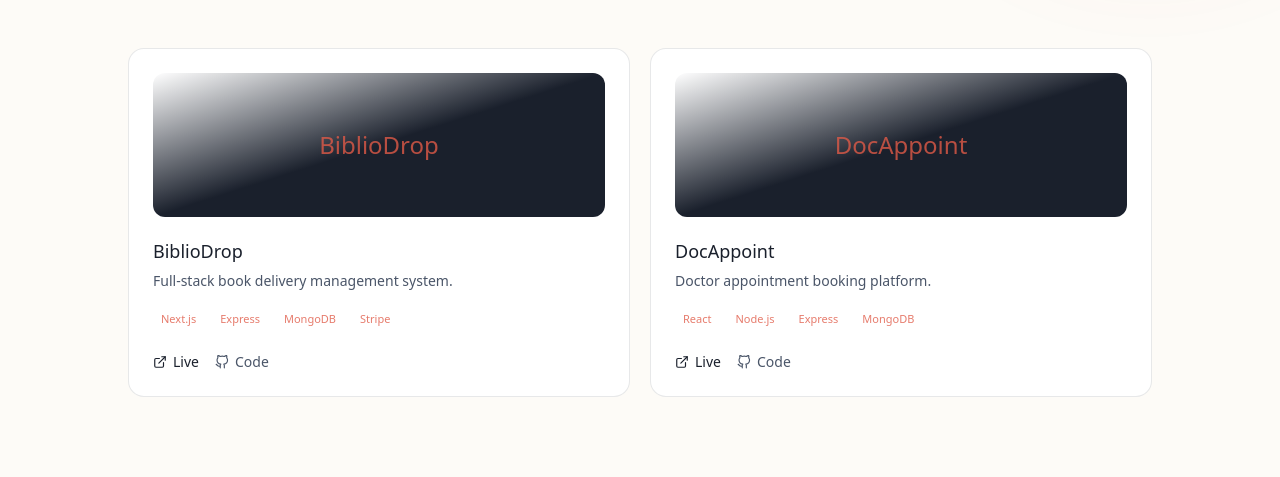
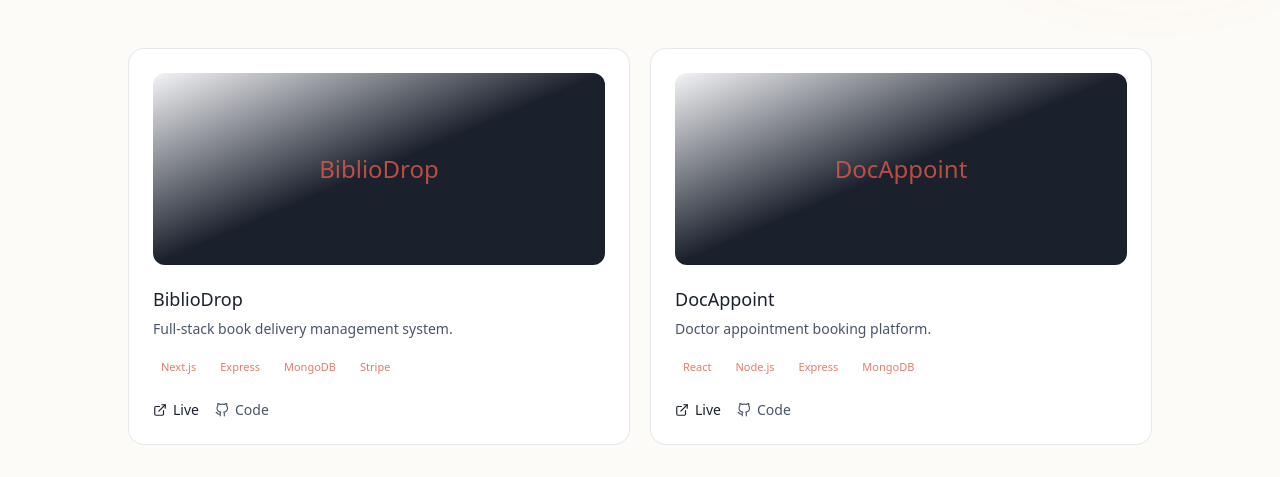
Before and after one commit to mouislambd/portfolio, a Next.js app: page /projects in a window 1280 px wide. Shown: the part 323-800 px from the top of the page. Built offline with nearby package versions, Linux system fonts and the light colour scheme; no server answers; the database is empty; a web font is replaced by a local one.

Commit message:
about section updated

```diff
--- /dev/null
+++ b/components/AnimatedProjectCard.tsx
@@ -0,0 +1,107 @@
+import React, { useState } from 'react';
+import { motion } from 'framer-motion';
+import { FiExternalLink, FiGithub } from 'react-icons/fi';
+
+interface AnimatedProjectCardProps {
+    title: string;
+    description: string;
+    tech: string[];
+    liveLink: string;
+    githubLink: string;
+    videoUrl?: string;
+    fallbackImageUrl?: string;
+}
+
+const AnimatedProjectCard: React.FC<AnimatedProjectCardProps> = ({
+    title,
+    description,
+    tech,
+    liveLink,
+    githubLink,
+    videoUrl,
+    fallbackImageUrl,
+}) => {
+    const [isHovered, setIsHovered] = useState(false);
+
+    return (
+        <motion.div
+            layout
+            initial={{ opacity: 0, y: 16 }}
+            animate={{ opacity: 1, y: 0 }}
+            exit={{ opacity: 0, scale: 0.96 }}
+            transition={{ duration: 0.3 }}
+            whileHover={{ y: -4 }}
+            onHoverStart={() => setIsHovered(true)}
+            onHoverEnd={() => setIsHovered(false)}
+            className="bg-white border border-[#1A202C]/10 rounded-2xl p-6 transition-colors hover:border-[#E05A47]/40 overflow-hidden"
+        >
+            {/* Project Media Container */}
+            <div className="w-full h-48 rounded-xl mb-5 overflow-hidden relative bg-gray-100">
+                {videoUrl ? (
+                    <video
+                        src={videoUrl}
+                        autoPlay
+                        muted
+                        loop
+                        playsInline
+                        className="w-full h-full object-cover transition-transform duration-500"
+                        style={{ transform: isHovered ? 'scale(1.05)' : 'scale(1)' }}
+                    />
+                ) : (
+                    <div className="w-full h-full bg-gradient-to-br from-coral/20 via-ink to-ink flex items-center justify-center">
+                        <span className="font-display text-2xl text-[#E05A47]/80">
+                            {title}
+                        </span>
+                    </div>
+                )}
+                {/* Fallback image could be implemented as an img tag with onError handler */}
+            </div>
+
+            <motion.h3
+                initial={{ opacity: 0 }}
+                whileInView={{ opacity: 1 }}
+                className="text-[#1A202C] text-lg font-medium mb-1.5"
+            >
+                {title}
+            </motion.h3>
+            <p className="text-[#4A5568] text-sm mb-4 line-clamp-2">
+                {description}
+            </p>
+
+            <div className="flex flex-wrap gap-2 mb-5">
+                {tech.map((t) => (
+                    <span
+                        key={t}
+                        className="font-mono text-[11px] text-[#E05A47]/80 bg-[#E05A47]-dim rounded-md px-2 py-1"
+                    >
+                        {t}
+                    </span>
+                ))}
+            </div>
+
+            <div className="flex items-center gap-4">
+                <a
+                    href={liveLink}
+                    target="_blank"
+                    rel="noopener noreferrer"
+                    className="flex items-center gap-1.5 text-sm text-[#1A202C] hover:text-[#E05A47] transition-colors focus-ring"
+                >
+                    <FiExternalLink size={14} />
+                    Live
+                </a>
+
+                <a
+                    href={githubLink}
+                    target="_blank"
+                    rel="noopener noreferrer"
+                    className="flex items-center gap-1.5 text-sm text-[#4A5568] hover:text-[#E05A47] transition-colors focus-ring"
+                >
+                    <FiGithub size={14} />
+                    Code
+                </a>
+            </div>
+        </motion.div>
+    );
+};
+
+export default AnimatedProjectCard;
--- a/components/Projects.tsx
+++ b/components/Projects.tsx
@@ -2,7 +2,8 @@
 
 import { useState, useMemo, useEffect } from 'react';
 import { motion, AnimatePresence } from 'framer-motion';
-import { FiExternalLink, FiGithub, FiSearch } from 'react-icons/fi';
+import { FiSearch } from 'react-icons/fi';
+import AnimatedProjectCard from './AnimatedProjectCard';
 
 const container = {
     hidden: {},
@@ -31,6 +32,7 @@ type Project = {
     liveLink: string;
     githubLink: string;
     previewImage?: string;
+    videoUrl?: string;
 };
 
 export default function Projects() {
@@ -136,62 +138,15 @@ export default function Projects() {
                     <motion.div layout className="grid sm:grid-cols-2 gap-5">
                         <AnimatePresence mode="popLayout">
                             {filtered.map((project) => (
-                                <motion.div
-                                    key={project._id}
-                                    layout
-                                    initial={{ opacity: 0, y: 16 }}
-                                    animate={{ opacity: 1, y: 0 }}
-                                    exit={{ opacity: 0, scale: 0.96 }}
-                                    transition={{ duration: 0.3 }}
-                                    whileHover={{ y: -4 }}
-                                    className="bg-white border border-[#1A202C]/10 rounded-2xl p-6 transition-colors hover:border-[#E05A47]/40"
-                                >
-                                    <div className="w-full h-36 rounded-xl bg-gradient-to-br from-coral/20 via-ink to-ink mb-5 flex items-center justify-center">
-                                        <span className="font-display text-2xl text-[#E05A47]/80">
-                                            {project.title}
-                                        </span>
-                                    </div>
-
-                                    <h3 className="text-[#1A202C] text-lg font-medium mb-1.5">
-                                        {project.title}
-                                    </h3>
-                                    <p className="text-[#4A5568] text-sm mb-4">
-                                        {project.description}
-                                    </p>
-
-                                    <div className="flex flex-wrap gap-2 mb-5">
-                                        {project.tech.map((t) => (
-                                            <span
-                                                key={t}
-                                                className="font-mono text-[11px] text-[#E05A47]/80 bg-[#E05A47]-dim rounded-md px-2 py-1"
-                                            >
-                                                {t}
-                                            </span>
-                                        ))}
-                                    </div>
-
-                                    <div className="flex items-center gap-4">
-                                        <a
-                                            href={project.liveLink}
-                                            target="_blank"
-                                            rel="noopener noreferrer"
-                                            className="flex items-center gap-1.5 text-sm text-[#1A202C] hover:text-[#E05A47] transition-colors focus-ring"
-                                        >
-                                            <FiExternalLink size={14} />
-                                            Live
-                                        </a>
-
-                                        <a
-                                            href={project.githubLink}
-                                            target="_blank"
-                                            rel="noopener noreferrer"
-                                            className="flex items-center gap-1.5 text-sm text-[#4A5568] hover:text-[#E05A47] transition-colors focus-ring"
-                                        >
-                                            <FiGithub size={14} />
-                                            Code
-                                        </a>
-                                    </div>
-                                </motion.div>
+                                    <AnimatedProjectCard
+                                        title={project.title}
+                                        description={project.description}
+                                        tech={project.tech}
+                                        liveLink={project.liveLink}
+                                        githubLink={project.githubLink}
+                                        // videoUrl={project.videoUrl}
+                                        // fallbackImageUrl={project.previewImage}
+                                    />
                             ))}
                         </AnimatePresence>
                     </motion.div>
```
